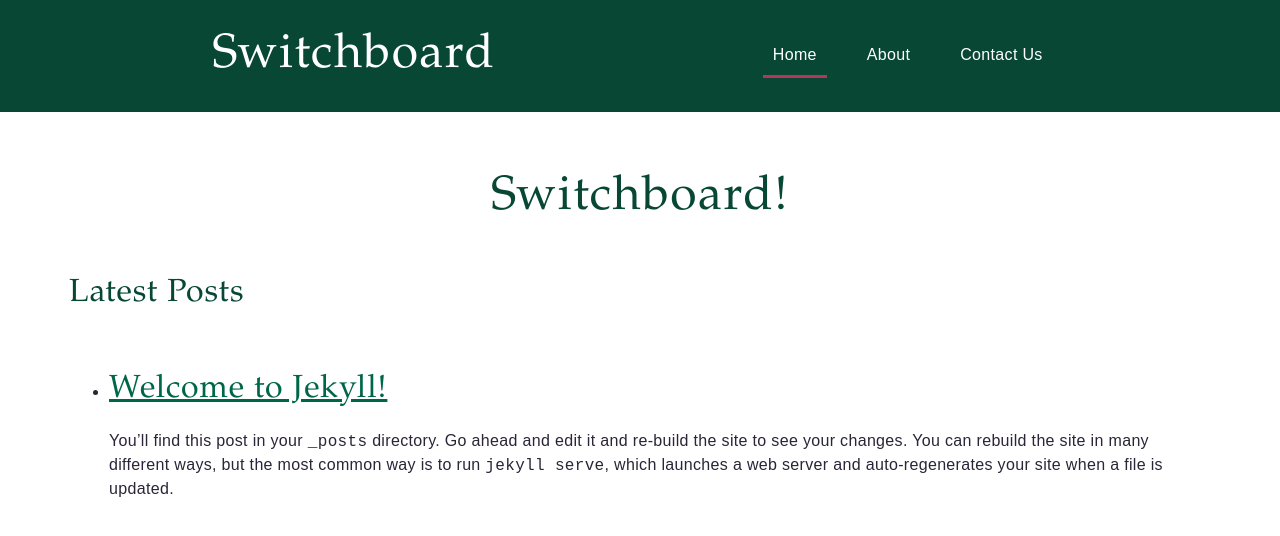
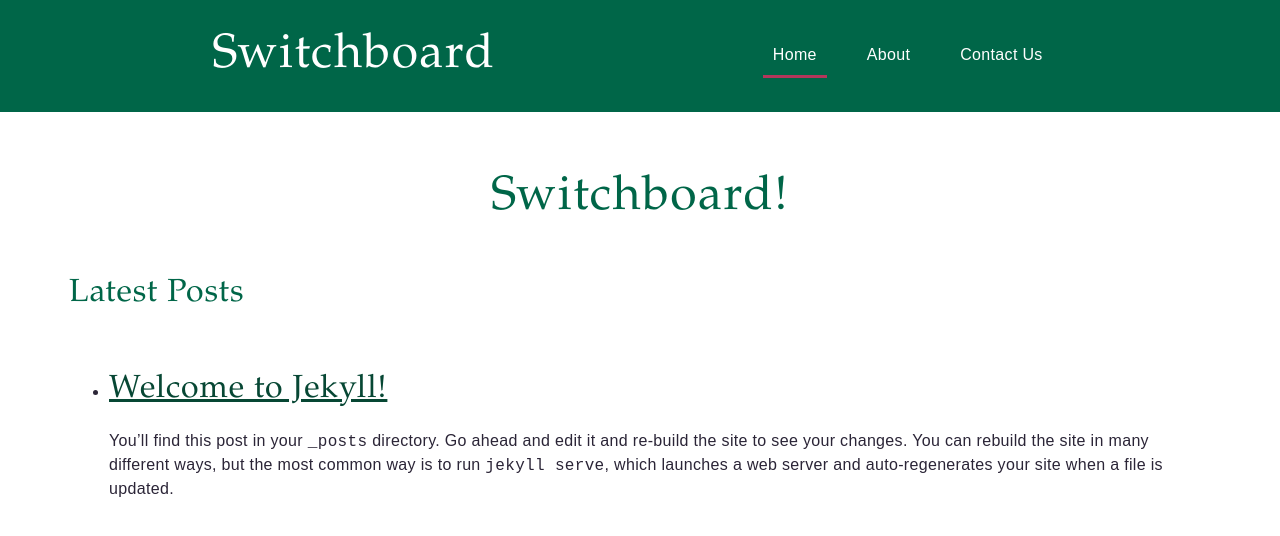
Before and after one commit to switchboardco/brand-website, a Jekyll site: the page built from index.html, in a window 1280 px wide. Shown: the top 536 px of the page. Built offline with Jekyll 4.4.1, drawn with Linux system fonts in a browser that asks for light colours.

Commit message:
updated colors

```diff
--- a/_sass/_vars.scss
+++ b/_sass/_vars.scss
@@ -58,9 +58,9 @@
 $black: #2b2537;
 $white: #fff;
 $gray: #707575;
-$colorPrimary: #074734;
+$colorPrimary: #006648;
 $colorPrimaryAlt: #0073e6;
-$colorSecondary: #006648;
+$colorSecondary: #074734;
 $colorSecondaryAlt: #5cadff;
 $colorTertiary: #f7f7f7;
 $colorAccent: #b3365b;
```
